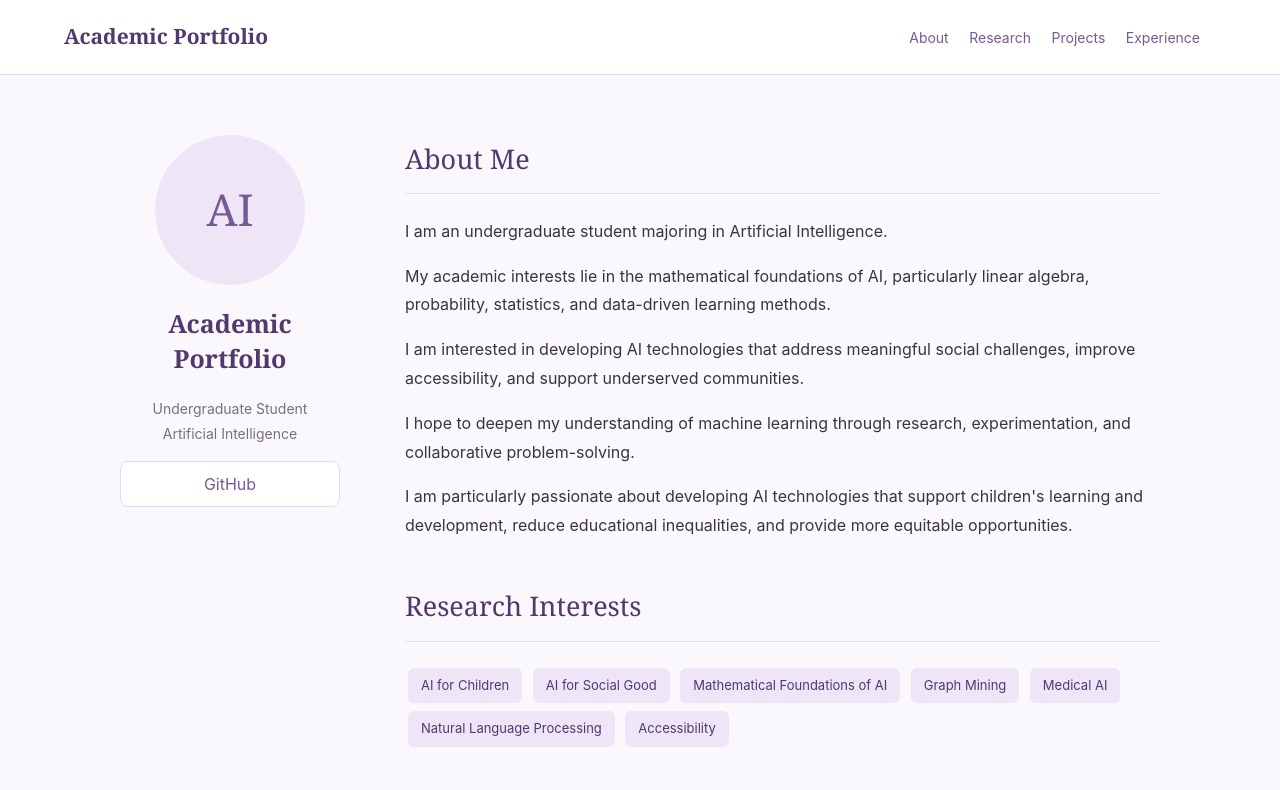
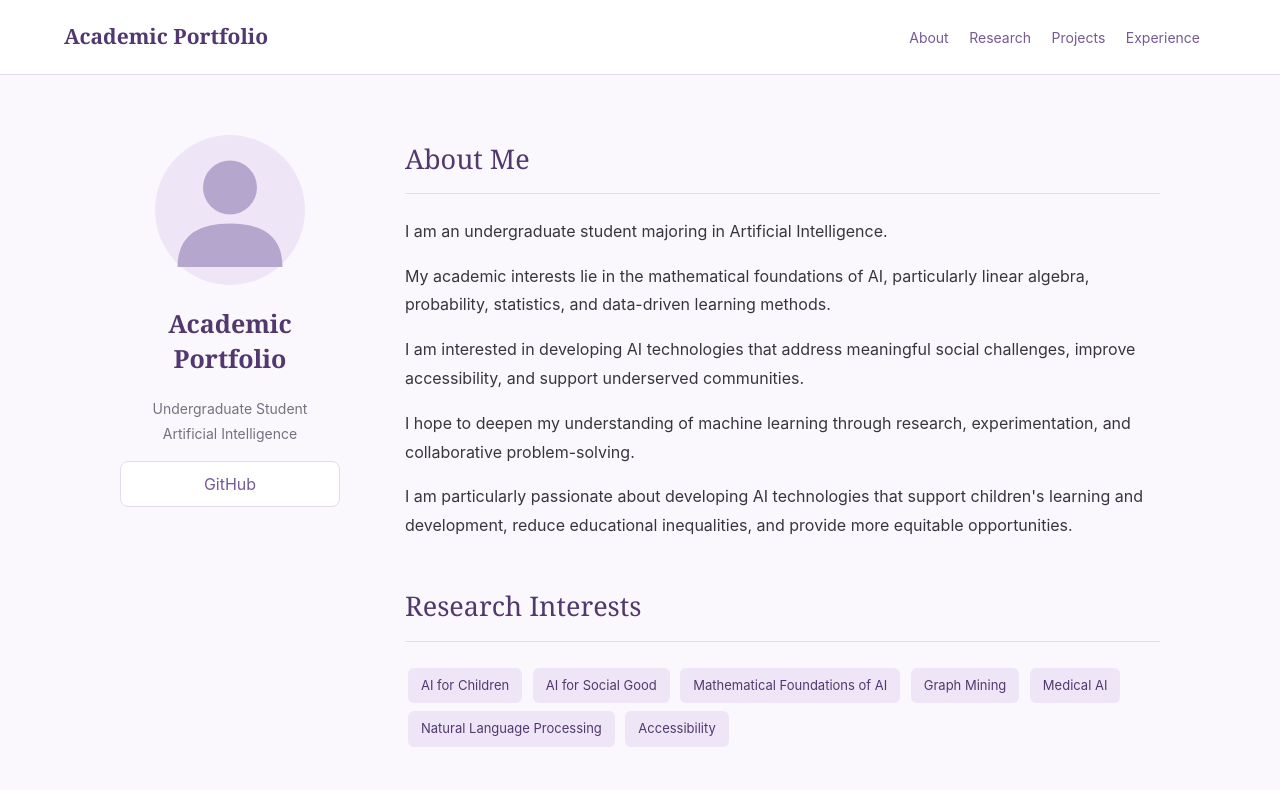
Before and after one commit to jieun0405/jieun0405.github.io, a plain HTML site: page index.html in a window 1280 px wide. Shown: the top 790 px of the page. Drawn offline with Linux system fonts and the light colour scheme.

Commit message:
Update index.html

```diff
--- a/index.html
+++ b/index.html
@@ -221,7 +221,15 @@ footer {
 
     <aside class="sidebar">
 
-        <div class="avatar">AI</div>
+        <div class="avatar">
+    <svg viewBox="0 0 100 100" width="150" height="150"
+         role="img" aria-label="Profile illustration">
+        <circle cx="50" cy="50" r="49" fill="#eee6f7"/>
+        <circle cx="50" cy="35" r="18" fill="#b5a6ce"/>
+        <path d="M15 88 Q15 59 50 59 Q85 59 85 88Z"
+              fill="#b5a6ce"/>
+    </svg>
+</div>
 
         <h1>Academic Portfolio</h1>
 
```
